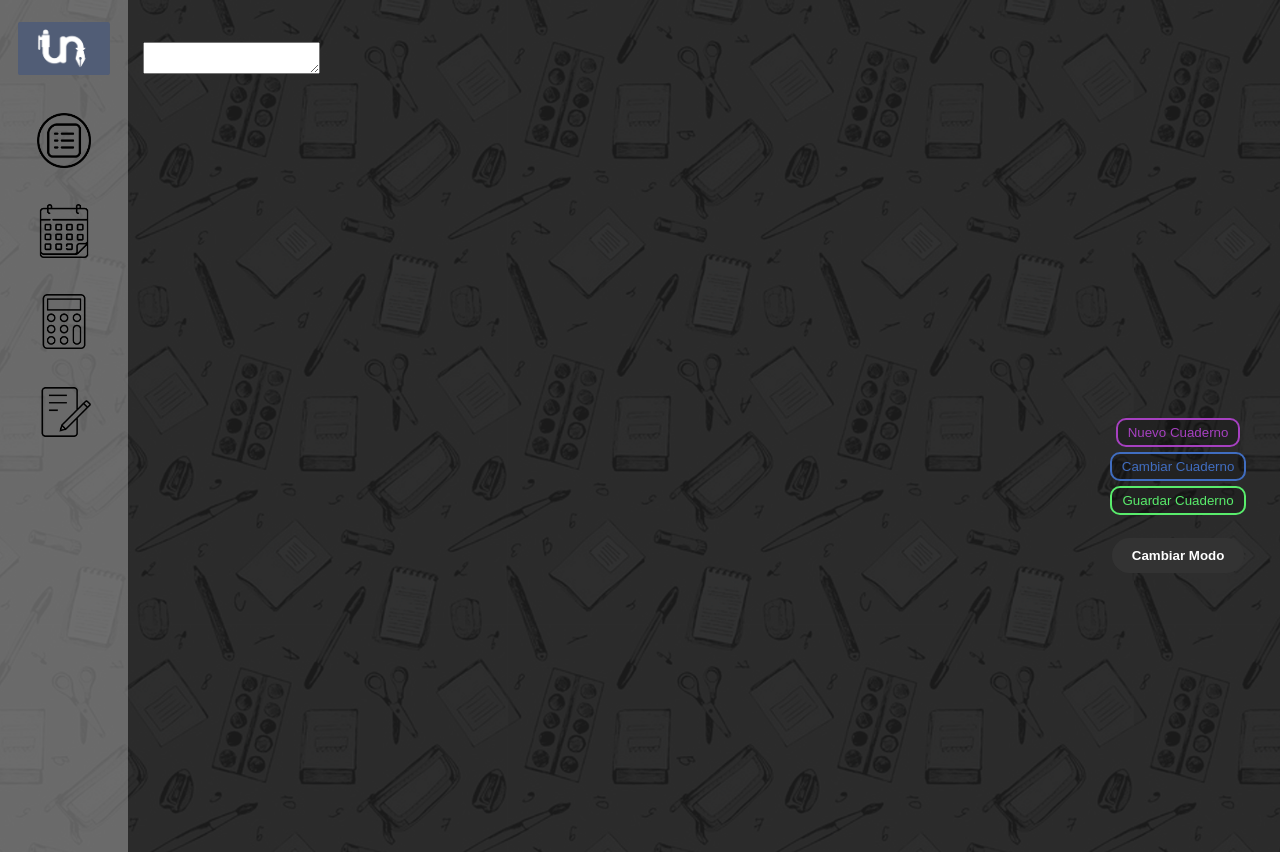
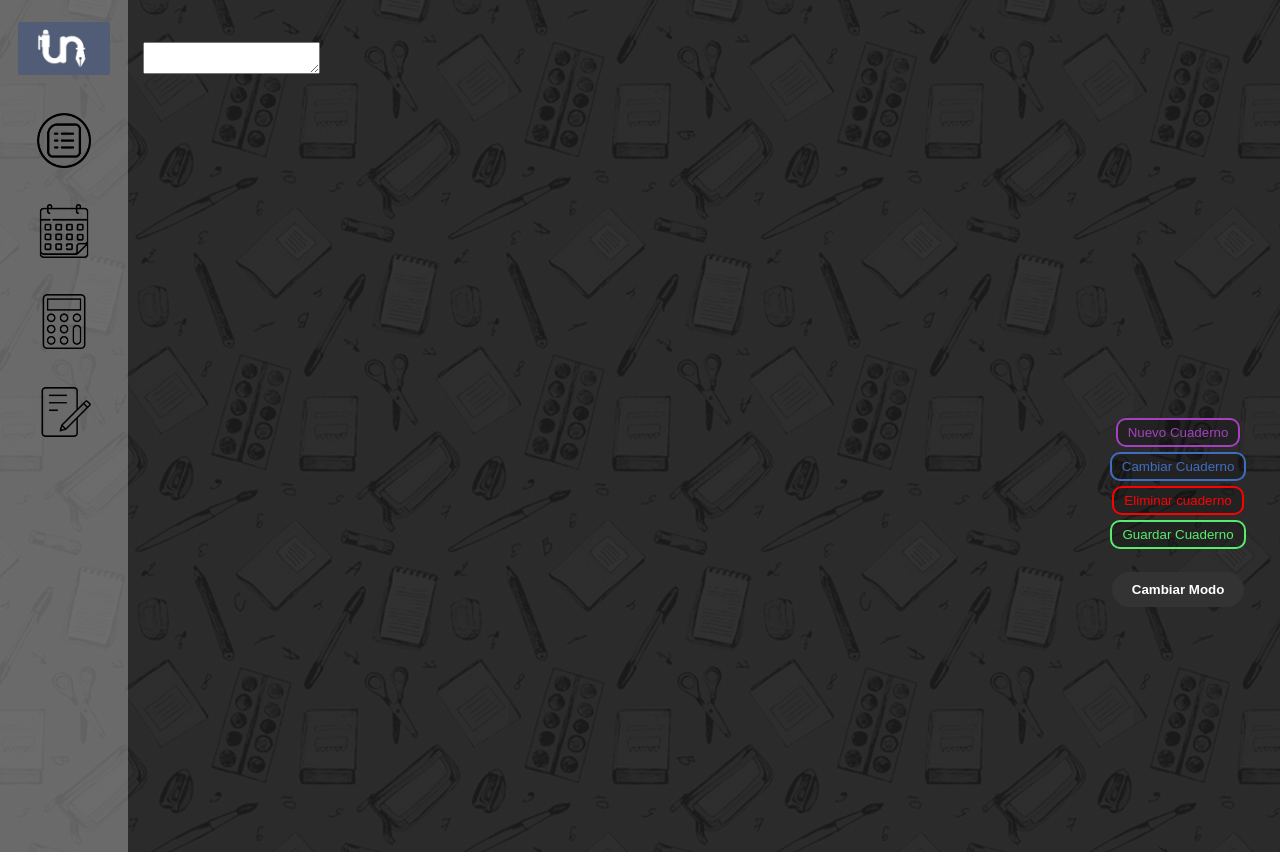
Before and after one commit to dieramirezma/unAgenda, a Flask app: page /cuaderno in a window 1280 px wide. Run offline with Flask 3, Linux system fonts and the light colour scheme; the visitor is signed in with stand-in values (Sample User, id 1); data that the repository does not hold is empty; parts of the project's set-up code (start-up, migrations or seed data) failed here and were passed over; some libraries are stand-ins or nearby versions.

Commit message:
Se añadió la funcionalidad de eliminar cuaderno.

```diff
--- a/main.py
+++ b/main.py
@@ -879,17 +879,23 @@ def cuaderno():
         # Crear un cursor para la base de datos MySQL
         cur = mysql.connection.cursor()
 
-        # Insertar el nuevo Cuaderno
-        cur.execute(
-            "INSERT INTO cuaderno (id_usuario, nombreCuaderno, contenido, modoOscuro) VALUES (%s, %s, %s, %s)",
-            (session["idUsuario"], _nombreCuaderno, "Tus Nuevos Apuntes...", 0),
-        )
-        mysql.connection.commit()
-
         cur.execute(
         f"SELECT * FROM cuaderno WHERE id_usuario = {session['idUsuario']} AND nombreCuaderno = '{_nombreCuaderno}'"
         )
         notebook = cur.fetchall()
+
+        if len(notebook) <= 0:
+            # Insertar el nuevo Cuaderno
+            cur.execute(
+                "INSERT INTO cuaderno (id_usuario, nombreCuaderno, contenido, modoOscuro) VALUES (%s, %s, %s, %s)",
+                (session["idUsuario"], _nombreCuaderno, "Tus Nuevos Apuntes...", 0),
+            )
+            mysql.connection.commit()
+
+            cur.execute(
+            f"SELECT * FROM cuaderno WHERE id_usuario = {session['idUsuario']} AND nombreCuaderno = '{_nombreCuaderno}'"
+            )
+            notebook = cur.fetchall()
 
         return render_template("cuaderno.html",dark_mode=dark_mode, cuaderno=notebook[0])
 
@@ -898,14 +904,20 @@ def cuaderno():
     contenido = request.args.get("contenido")
     id_cuaderno = request.args.get("id")
     nombre_cuaderno = request.args.get("nombre")
+    borrar = request.args.get("borrar")
+
+    print(f'Contenido: {contenido}')
+    print(f'Id: {id_cuaderno}')
+    print(f'Nombre: {nombre_cuaderno}')
+    print(f'Borrar: {borrar}')
 
     db = mysql.connection.cursor()
     # print("Contenido 1: ", contenido)
-    if contenido != None and id_cuaderno != None and nombre_cuaderno != None:
+    if contenido != None and id_cuaderno != None and nombre_cuaderno != None and borrar == None:
         contenido = contenido.replace(',', '\n')
         contenido = contenido.replace('5hjis6754', '&')
         contenido = contenido.replace('5hjdf4754', ',')
-
+        print("---------- ¡¡¡Entro!!! ----------")
         print(id_cuaderno, nombre_cuaderno)
 
         db.execute(
@@ -929,7 +941,11 @@ def cuaderno():
             mysql.connection.commit()
 
             print("---------- Se ha insertado exitosamente ----------")
-
+    elif id_cuaderno != None and nombre_cuaderno != None and borrar != None:
+        db.execute(
+        f"DELETE FROM cuaderno WHERE id_usuario = {session['idUsuario']} AND id_cuaderno = {id_cuaderno} AND nombreCuaderno = '{nombre_cuaderno}'"
+        )
+        mysql.connection.commit()
     # print(contenido)
 
     db.execute(
--- a/static/js/gestorCuaderno.js
+++ b/static/js/gestorCuaderno.js
@@ -1,7 +1,10 @@
 const btn_save = document.querySelector(".btn-guardar");
 const btn_change = document.querySelector(".btn-cambiar");
+const btn_delete = document.querySelector(".btn-eliminar");
+const menu_desplegable = document.querySelector("#menuDesplegable");
 const nombre_cuaderno = document.querySelector("#encabezado-nombre");
 const id_cuaderno = document.querySelector("#id-cuaderno");
+const info_user = document.querySelector("#info-user");
 
 
 let globalContent;
@@ -31,6 +34,20 @@ async function save_notebook() {
         const reponse = await fetch(url);
         console.log(reponse);
 
+        if(reponse.status === 500) {
+            info_user.classList.add("info-failure");
+            info_user.textContent = reponse.statusText + ".\n\n" + "No se ha podido guardar el cuaderno en la base de datos.";
+            setTimeout(function() {
+                info_user.classList.remove("info-failure");
+            }, 3000);
+        } else {
+            info_user.classList.add("info-success");
+            info_user.textContent = "Guardado con exito"
+            setTimeout(function() {
+                info_user.classList.remove("info-success");
+            }, 3000);
+        }
+
     } catch (error) {
         console.error("Error: ", error);
     }
@@ -55,6 +72,62 @@ function ocultarVentana(elementId)
     ventanaEmergente.style.display = "none";
 }
 
+function desplegar_menu() {
+    if (menu_desplegable.style.display === 'block') {
+        menu_desplegable.style.display = 'none';
+    } else {
+        // Realiza una solicitud AJAX para obtener la lista de cuadernos
+        fetch('/obtener_cuadernos')
+            .then(response => response.json())
+            .then(data => {
+                // Borra el contenido anterior del menú desplegable
+                menu_desplegable.innerHTML = '';
+
+                // Agrega los cuadernos obtenidos a la lista
+                data.forEach(cuaderno => {
+                    const li = document.createElement('li');
+                    li.textContent = cuaderno.nombreCuaderno;
+                    li.setAttribute('data-id', cuaderno.id_cuaderno);
+                    // Verifica que el contenido se obtiene correctamente
+                    console.log("Contenido:", cuaderno.contenido);
+                    console.log("ID JSON: ", cuaderno.id_cuaderno);
+
+                    // Agrega el título y el contenido como atributos de datos en el elemento LI
+                    li.setAttribute('data-titulo', cuaderno.nombreCuaderno);
+                    li.setAttribute('data-contenido', cuaderno.contenido);
+
+                    li.addEventListener('click', function() {
+                       // Cuando se hace clic en un cuaderno, cargar los datos en TinyMCE
+                       const id = this.getAttribute('data-id');
+                       const titulo = this.getAttribute('data-titulo');
+
+                       eliminar_cuaderno(id, titulo, true);
+                       ocultarMenuDesplegable(); // Oculta el menú después de seleccionar un cuaderno
+                    });
+                   menu_desplegable.appendChild(li);
+
+                });
+
+
+                // Muestra el menú
+                menu_desplegable.style.display = 'block';
+            })
+            .catch(error => {
+                console.error('Error al obtener la lista de cuadernos:', error);
+            });
+    }
+}
+
+async function eliminar_cuaderno(id, titulo, borrar) {
+    window.location.href = '/cuaderno?id=' + id + '&nombre=' + titulo + "&borrar=" + borrar;
+    // console.log(nombre.length);
+}
+
+function ocultarMenuDesplegable() {
+    menu_desplegable.style.display = 'none';
+}
+
 btn_save.addEventListener('click', save_notebook);
+btn_delete.addEventListener('click', desplegar_menu);
 // btn_change.addEventListener('click', change_notebook);
 // window.addEventListener('beforeunload', save_notebook)
--- a/static/styles/cuaderno.css
+++ b/static/styles/cuaderno.css
@@ -200,6 +200,11 @@ form {
     border: rgb(89, 236, 108) solid 2px;
 }
 
+.btn-eliminar {
+    color: red;
+    border: red solid 2px;
+}
+
 .btn-cambiar:hover {
     background-color: rgb(64, 109, 192);
     color: white;
--- a/templates/cuaderno.html
+++ b/templates/cuaderno.html
@@ -80,8 +80,10 @@
             </form>
             <div class="justify">
                 <div class="buttons">
+                    <div class="info" id="info-user">Cuadro de dialogo</div>
                     <button class="btn btn-nuevo" id="btnNuevoCuaderno" onclick = "mostrarVentana('newNotebookWindow')">Nuevo Cuaderno</button>
                     <button class="btn btn-cambiar" id="btnCambiarCuaderno">Cambiar Cuaderno</button>
+                    <button class="btn btn-eliminar">Eliminar cuaderno</button>
                     <button class="btn btn-guardar">Guardar Cuaderno</button>
                     <div id="menuDesplegable" class="menu-desplegable">
                         <ul>
```
Also changed, not shown: other parts of static/styles/cuaderno.css (+29 -0 lines).
